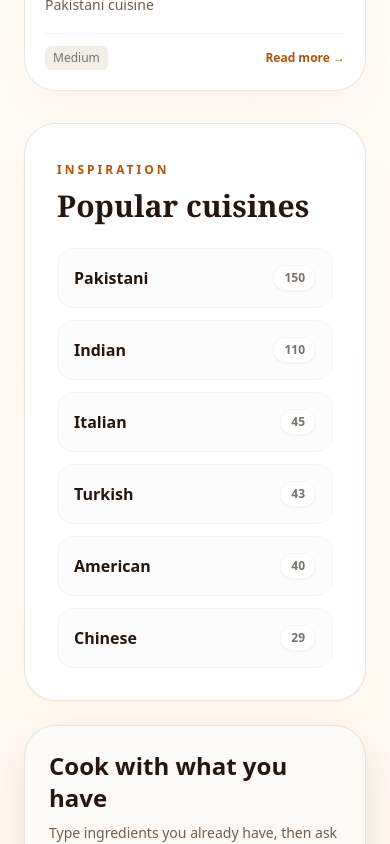
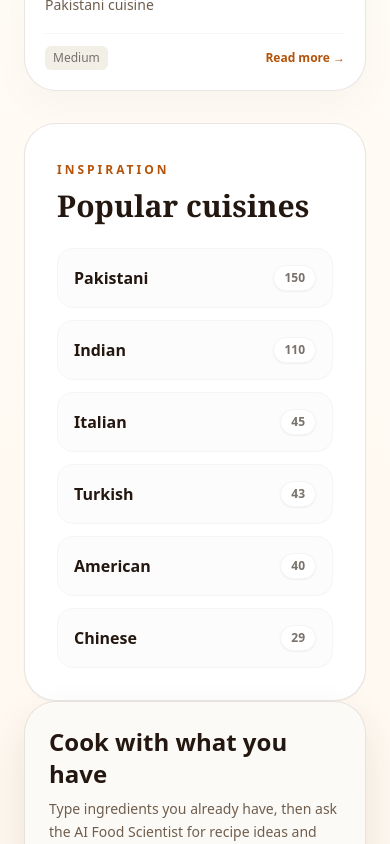
Before and after one commit to Mashhood16/culinary, a Next.js app: page / in a window 390 px wide. Shown: the part 2780-3624 px from the top of the page. Built offline with nearby package versions, Linux system fonts and the light colour scheme; a web font is replaced by a local one.

Commit message:
responsive4

```diff
--- a/src/app/globals.css
+++ b/src/app/globals.css
@@ -25,12 +25,12 @@ html { scroll-behavior: smooth; }
 */
 /* Remove the !important and the fixed 1440px width */
 .max-w-7xl {
-  width: 100%;
-  max-width: 1440px;
+  width: 100%;             /* Ensures it fits the phone screen */
+  max-width: 1440px;       /* Keeps it capped on desktops */
   margin-left: auto;
   margin-right: auto;
-  /* This prevents the container from forcing a width larger than the screen */
-  box-sizing: border-box;
+  padding-left: 1.5rem;    /* Ensures text doesn't touch the phone edge */
+  padding-right: 1.5rem;
 }
 
 /* Premium Custom Scrollbar */
--- a/src/app/page.tsx
+++ b/src/app/page.tsx
@@ -34,8 +34,7 @@ export default async function Home() {
 
   return (
     <main className="min-h-screen bg-[linear-gradient(180deg,#fffaf6_0%,#fffefb_45%,#fff7ed_100%)] text-stone-900 transition-colors duration-200 dark:bg-[linear-gradient(180deg,#111827_0%,#1f2937_45%,#111827_100%)] dark:text-stone-100 font-sans page-transition">
-      <section className="mx-auto grid max-w-[1440px] gap-8 px-6 py-10 lg:grid-cols-[1.05fr_0.95fr] lg:px-10">
-
+      <section className="mx-auto grid w-full max-w-7xl gap-8 px-6 py-10 lg:grid-cols-[1.05fr_0.95fr] lg:px-10">
         {/* Main Hero */}
         <article className="glass-card rounded-[32px] p-8 soft-ring dark:border-stone-800 dark:bg-stone-900/95">
           <p className="text-sm uppercase tracking-[0.35em] text-amber-700 font-medium">Discover the world, one recipe at a time</p>
@@ -86,7 +85,7 @@ export default async function Home() {
       <FavoritesList />
 
       {/* Featured Grid */}
-      <section className="mx-auto max-w-[1440px] px-6 pb-8 lg:px-10">
+      <section className="mx-auto w-full max-w-7xl px-6 pb-8 lg:px-10">
         <div className="flex items-center justify-between mb-8">
           <h2 className="text-3xl font-serif font-bold text-stone-900 dark:text-stone-100">
             {featuredInAdmin.length > 0 ? "Featured Recipes" : "Fresh Picks"}
@@ -123,7 +122,7 @@ export default async function Home() {
       </section>
 
       {/* Cuisines & AI Section */}
-      <section className="mx-auto grid max-w-[1440px] gap-6 px-6 pb-10 lg:grid-cols-[1fr_1fr] lg:px-10">
+      <section className="mx-auto w-full max-w-7xl px-6 pb-8 lg:px-10">
         <article className="rounded-[32px] border border-stone-200 bg-white p-8 shadow-sm dark:border-stone-800 dark:bg-stone-900">
           <span className="text-xs uppercase tracking-[0.25em] text-amber-700 dark:text-amber-500 font-bold">Inspiration</span>
           <h2 className="text-3xl font-serif font-bold text-stone-900 dark:text-stone-100 mt-2">Popular cuisines</h2>
```
